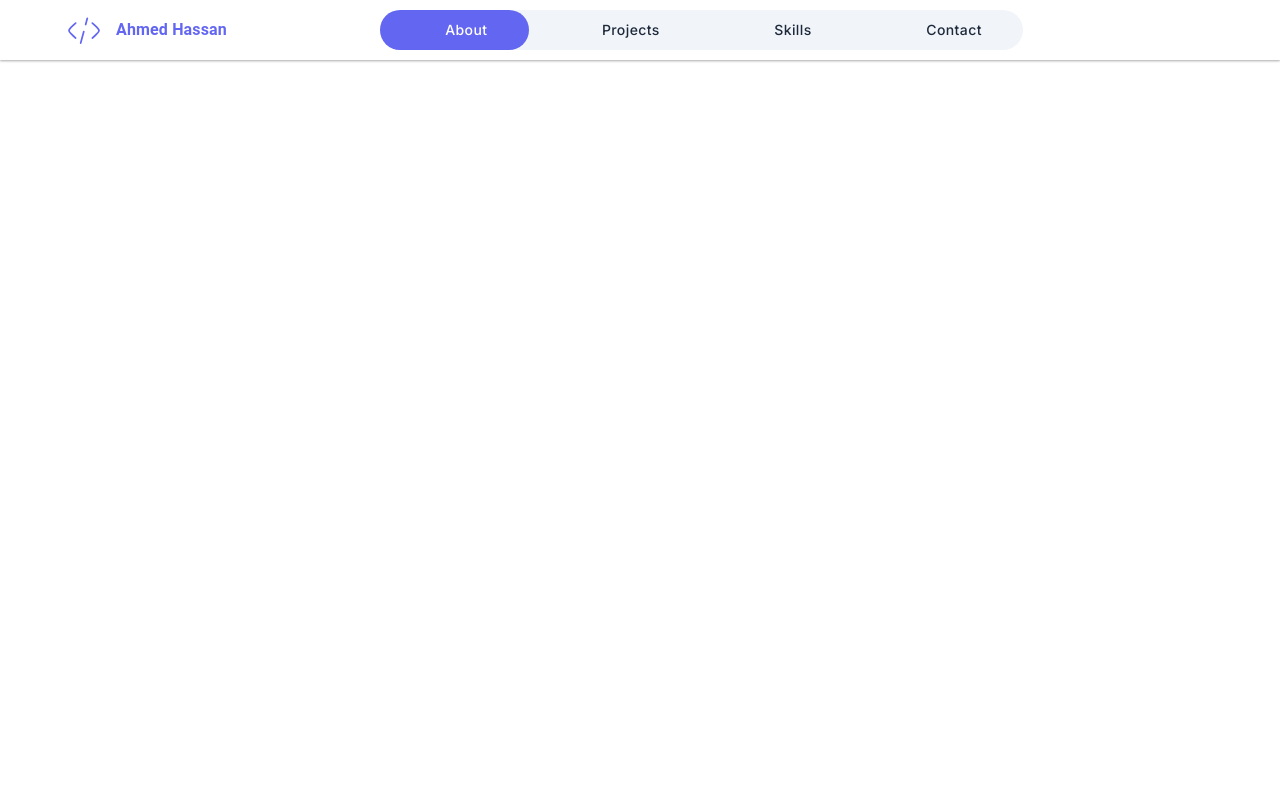
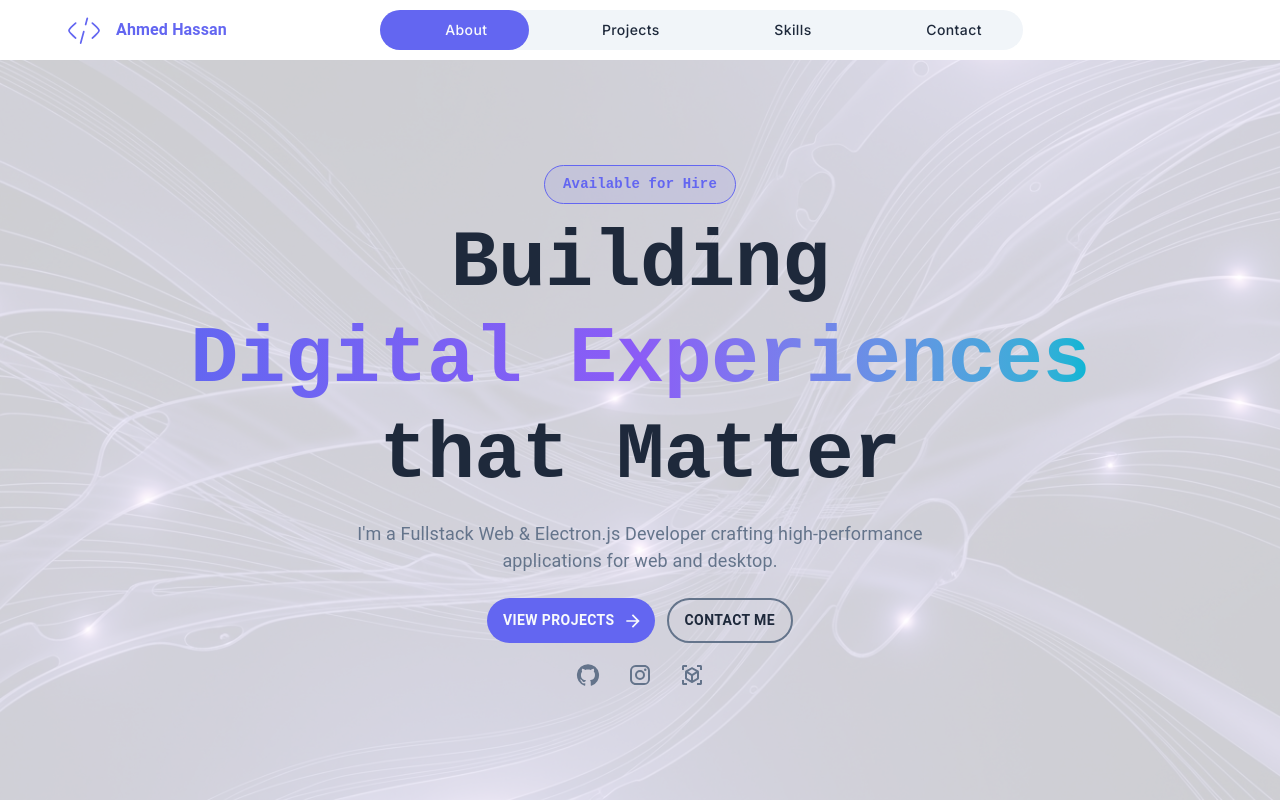
Before and after one commit to AHMED1CB/portfolio, a React (Vite) app: page / in a window 1280 px wide. Built offline with nearby package versions, Linux system fonts and the light colour scheme; some icons are missing.

Commit message:
Adding Basics of About Page

```diff
--- a/App/Theme.js
+++ b/App/Theme.js
@@ -45,6 +45,8 @@ const dark = createTheme({
                     "--color-bg": "#0F172A",
                     "--color-text": "#F8FAFC",
                     "--color-muted-bg": "#1E293B",
+                    "--text-muted-foreground": "#94A3B8 ",
+                    "--color-overlay": "rgba(0, 0, 0, 80%)",
 
                     "--color-primary-hsl": "239, 84%, 67%",
                     "--color-secondary-hsl": "262, 83%, 66%",
@@ -89,11 +91,12 @@ const light = createTheme({
                     "--color-primary": "#6366f1",
                     "--color-secondary": "#8b5cf6",
                     "--color-accent": "#06b6d4",
+                    "--color-overlay": "rgba(255, 255, 255, 80%)",
 
                     "--color-bg": "#ffffff",
                     "--color-text": "#1e293b",
                     "--color-muted-bg": "#f1f5f9",
-
+                    "--text-muted-foreground": "#64748B",
 
                     "--color-primary-hsl": "239, 84%, 67%",
                     "--color-secondary-hsl": "262, 83%, 66%",
--- a/src/Layout/MainLayout.jsx
+++ b/src/Layout/MainLayout.jsx
@@ -1,12 +1,15 @@
 import { Outlet } from "react-router-dom";
 import Header from "../components/Header/Header";
+import { Box } from "@mui/material";
 
 export default () => {
   return (
     <>
       <Header />
 
-      <Outlet />
+      <Box className="app-contents">
+        <Outlet />
+      </Box>
 
       {/* Footer */}
     </>
--- a/src/assets/css/main.css
+++ b/src/assets/css/main.css
@@ -14,72 +14,22 @@ body {
   color: var(--color-text);
 }
 
-.header {
+#root {
   width: 100%;
-  background: none !important;
-  backdrop-filter: blur(12px);
-  height: 60px;
-}
-
-.header > .HeaderContainer {
-  width: 100%;
-  display: flex;
-  justify-content: space-between;
-  align-items: center;
   height: 100%;
 }
 
-.header .logo {
-  display: flex;
-  align-items: center;
-  gap: 12px;
+.app-contents {
+  width: 100%;
+  height: calc(100% - 60px);
+  position: relative;
 }
 
-.header .logo .text {
-  font-weight: bold;
-  color: var(--color-primary);
+.app-contents > div {
+  position: relative !important;
+  z-index: 1;
 }
 
-.nav-links {
-  width: 60%;
+::-webkit-scrollbar {
+  display: none;
 }
-
-@media (max-width: 767px) {
-  .nav-links {
-    display: none !important;
-  }
-}
-.nav-links .links {
-  background-color: var(--color-muted-bg);
-  width: 100%;
-  display: flex;
-  justify-content: space-between;
-  align-items: center;
-  height: 40px;
-  border-radius: 40px;
-  gap: 8px;
-}
-
-.nav-links .links button {
-  color: var(--color-text);
-  font-size: 14px;
-  text-transform: capitalize;
-  font-family: "Inter";
-  transition: 0.3s;
-  border-radius: 20px;
-  padding: 0 12px;
-  flex-grow: 1;
-  height: 100%;
-}
-
-.nav-links .links button.active {
-  background-color: var(--color-primary) !important;
-  color: #fff;
-}
-
-.more-buttons {
-  display: flex;
-  justify-content: center;
-  align-items: center;
-  height: 100%;
-}
--- a/src/components/About/About.jsx
+++ b/src/components/About/About.jsx
@@ -1,6 +1,45 @@
+import { Box, Button, IconButton, Typography } from "@mui/material";
+import { GitHub, Instagram, ArrowForward, ViewInAr } from "@mui/icons-material";
+import "./about.css";
 
 export default () => {
+  return (
+    <Box className="about-page">
+      <Box className="contents">
+        <span className="tag-hire">Available for Hire</span>
 
-    return
+        <Box className="heading-text">
+          <Typography variant="h2">Building</Typography>
+          <Typography variant="h2" className="colored">
+            Digital Experiences
+          </Typography>
+          <Typography variant="h2">that Matter</Typography>
+        </Box>
 
+        <Typography variant="p" className="descreption">
+          I'm a Fullstack Web & Electron.js Developer crafting high-performance
+          applications for web and desktop.
+        </Typography>
+
+        <Box className="buttons">
+          <Button className="btn-projects" endIcon={<ArrowForward />}>
+            View Projects
+          </Button>
+          <Button className="btn-contact">Contact Me</Button>
+        </Box>
+
+        <Box className="social-links">
+          <IconButton className="github">
+            <GitHub />
+          </IconButton>
+          <IconButton className="instagram">
+            <Instagram />
+          </IconButton>
+          <IconButton className="codepen">
+            <ViewInAr />
+          </IconButton>
+        </Box>
+      </Box>
+    </Box>
+  );
 };
--- /dev/null
+++ b/src/components/About/about.css
@@ -0,0 +1,119 @@
+.about-page {
+  width: 100%;
+  height: 100%;
+  display: flex;
+  justify-content: center;
+  align-items: center;
+  position: relative;
+  background-image: url("../../assets/images/about-bg.png");
+  background-size: cover;
+  background-repeat: no-repeat;
+}
+
+.about-page::after {
+  content: "";
+  position: absolute;
+  width: 100%;
+  height: 100%;
+  inset: 0;
+  background-color: var(--color-overlay) !important;
+}
+
+.about-page > .contents {
+  z-index: 1;
+  width: fit-content;
+  height: fit-content;
+  padding: 12px;
+  display: flex;
+  flex-direction: column;
+
+  justify-content: center;
+  align-items: center;
+}
+
+.tag-hire {
+  padding: 8px 18px;
+  font-weight: 600;
+  color: var(--color-primary);
+  font-family: monospace;
+  font-size: 14px;
+  background-color: color-mix(in oklab, var(--color-primary) 10%, transparent);
+  border-radius: 30px;
+  margin-bottom: 12px;
+  border: 1px solid var(--color-primary);
+}
+
+.about-page .heading-text {
+  width: 100%;
+}
+
+.about-page .heading-text h2 {
+  text-align: center;
+  width: 100%;
+  line-height: 1.2;
+  font-size: 5rem;
+  font-family: monospace;
+  font-weight: 800;
+}
+
+.about-page .heading-text h2.colored {
+  background-image: linear-gradient(
+    to right in oklab,
+    var(--color-primary) 0%,
+    var(--color-secondary) 50%,
+    var(--color-accent) 100%
+  );
+  color: transparent;
+  background-clip: text;
+}
+
+.about-page .heading-text h2:last-child {
+  margin-bottom: 16px;
+}
+
+.about-page .descreption {
+  color: var(--text-muted-foreground);
+  font-size: 18px !important;
+  width: 70%;
+  text-align: center;
+  line-height: 1.5 !important;
+  margin-bottom: 12px;
+}
+
+.about-page .buttons {
+  padding: 12px;
+  display: flex;
+  justify-content: space-between;
+  gap: 12px;
+}
+
+.about-page .buttons > button {
+  padding: 8px 16px;
+  color: var(--text);
+  border: 2px solid var(--text-muted-foreground);
+  flex-grow: 1;
+  border-radius: 30px;
+  font-weight: bold;
+}
+
+.btn-projects {
+  background-color: var(--color-primary) !important;
+  border: none !important;
+  color: #f8fafc !important;
+}
+
+.about-page .social-links {
+  display: flex;
+  gap: 12px;
+}
+
+.about-page .social-links > button {
+  color: var(--text-muted-foreground);
+  font-size: 22px !important;
+}
+
+@media (max-width: 767px) {
+  .about-page .heading-text h2 {
+    font-size: 3rem !important;
+  }
+}
--- a/src/components/Header/Header.jsx
+++ b/src/components/Header/Header.jsx
@@ -16,6 +16,7 @@ import {
 import { useContext } from "react";
 import ThemeContext from "../../../App/contexts/ThemeContext";
 import { useLocation, useNavigate } from "react-router-dom";
+import "./header.css";
 export default () => {
   const navigationLinks = [
     {
--- /dev/null
+++ b/src/components/Header/header.css
@@ -0,0 +1,71 @@
+.header {
+  width: 100%;
+  background: transparent !important;
+  backdrop-filter: blur(12px);
+  height: 60px;
+  position: sticky;
+  inset: 0;
+}
+
+.header > .HeaderContainer {
+  width: 100%;
+  display: flex;
+  justify-content: space-between;
+  align-items: center;
+  height: 100%;
+}
+
+.header .logo {
+  display: flex;
+  align-items: center;
+  gap: 12px;
+}
+
+.header .logo .text {
+  font-weight: bold;
+  color: var(--color-primary);
+}
+
+.nav-links {
+  width: 60%;
+}
+
+@media (max-width: 767px) {
+  .nav-links {
+    display: none !important;
+  }
+}
+.nav-links .links {
+  background-color: var(--color-muted-bg);
+  width: 100%;
+  display: flex;
+  justify-content: space-between;
+  align-items: center;
+  height: 40px;
+  border-radius: 40px;
+  gap: 8px;
+}
+
+.nav-links .links button {
+  color: var(--color-text);
+  font-size: 14px;
+  text-transform: capitalize;
+  font-family: "Inter";
+  transition: 0.3s;
+  border-radius: 20px;
+  padding: 0 12px;
+  flex-grow: 1;
+  height: 100%;
+}
+
+.nav-links .links button.active {
+  background-color: var(--color-primary) !important;
+  color: #f8fafc;
+}
+
+.more-buttons {
+  display: flex;
+  justify-content: center;
+  align-items: center;
+  height: 100%;
+}
```
Also changed, not shown: src/assets/images/MackForD.png (deleted), src/assets/images/about-bg.png (added).
